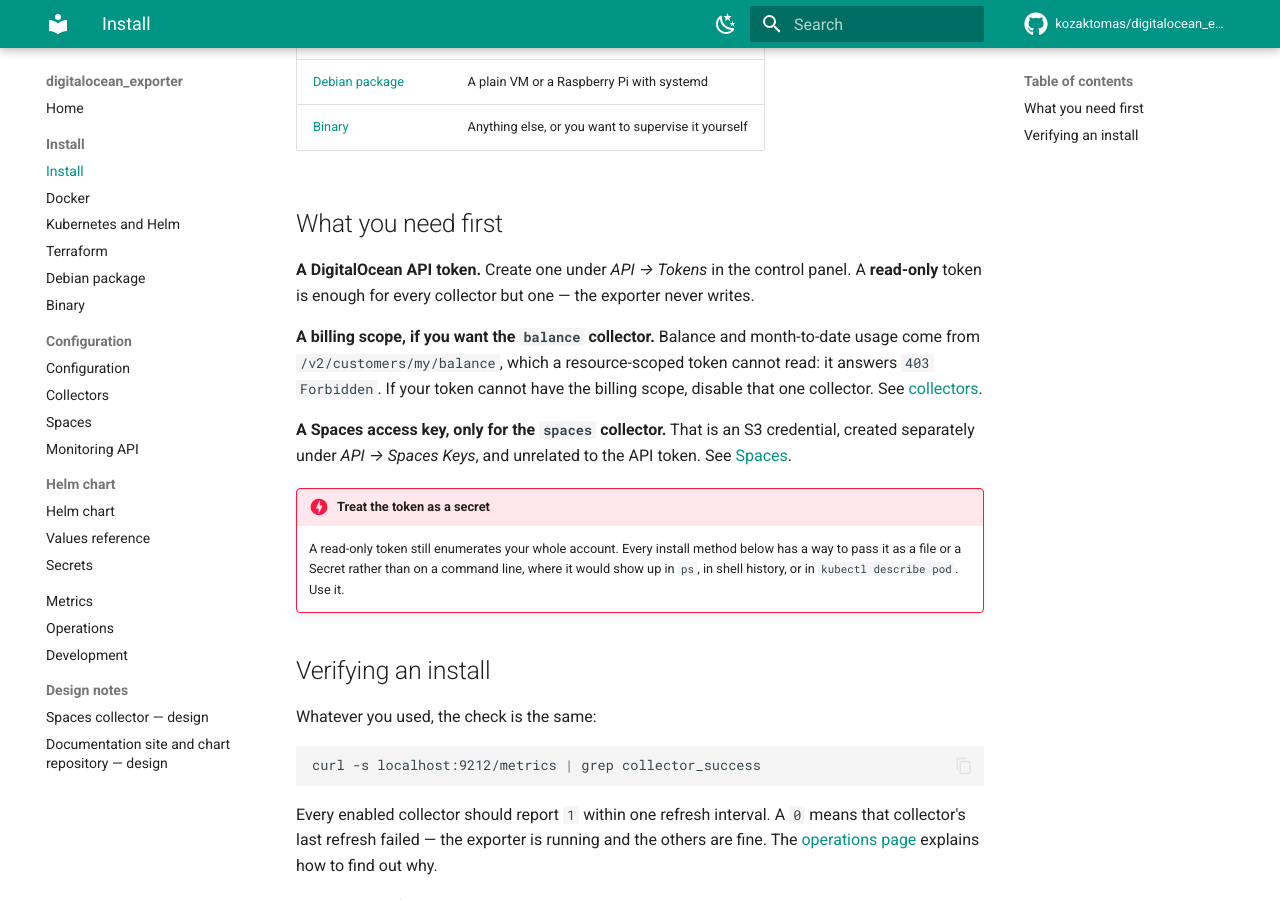
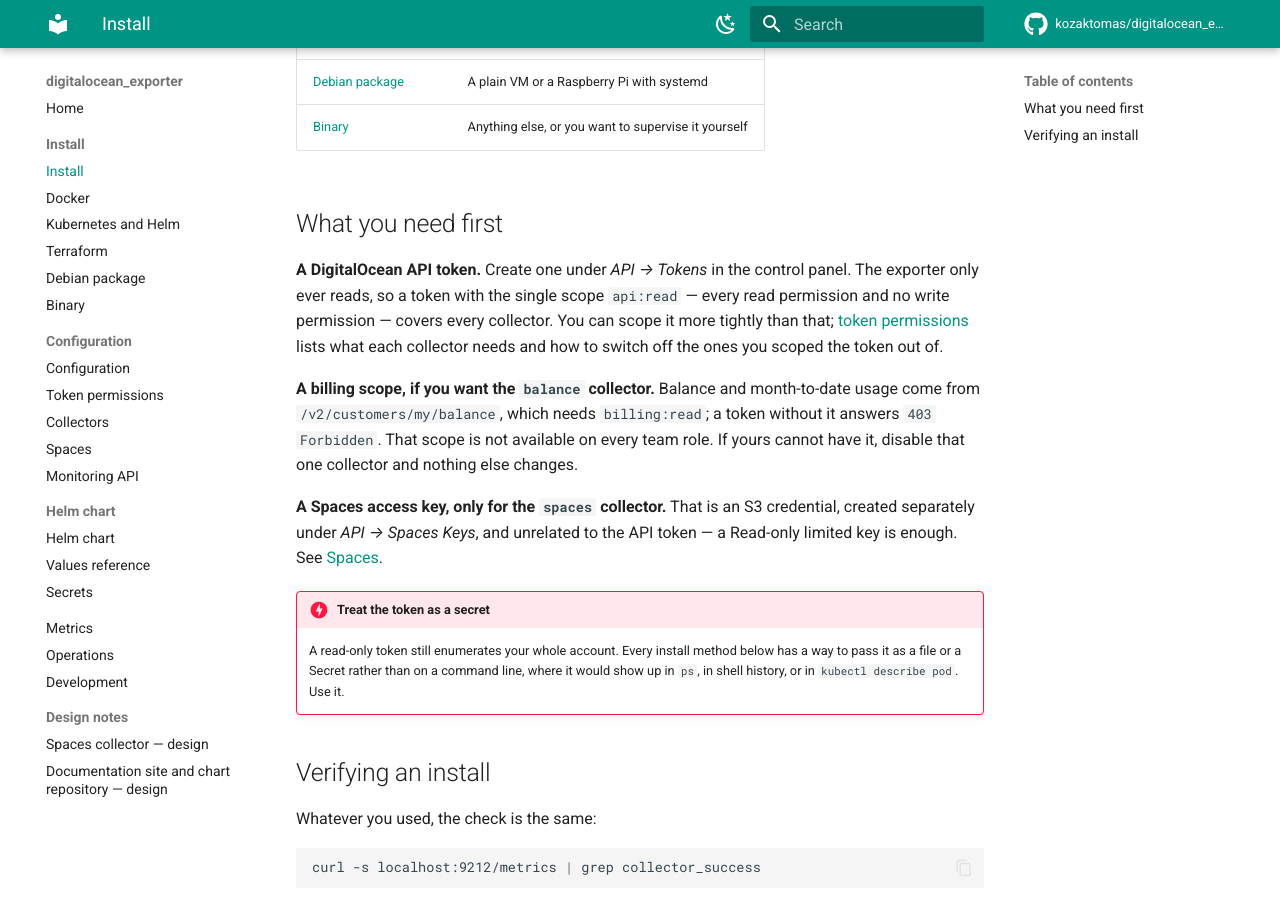
Before and after one commit to kozaktomas/digitalocean_exporter, an MkDocs documentation site: the page built from docs/install/index.md, in a window 1280 px wide and 900 px high, scrolled down 370 px. Built offline with MkDocs 1.6.1 and Material for MkDocs 9.7.7, drawn with Linux system fonts in a browser that asks for light colours; comment, search, counter and statistics services are not loaded; the version menu is left out.

Commit message:
docs: document which token scopes each collector needs
Permissions were scattered across pages as asides — "a read-only token is
enough", "balance needs billing" — and never stated as a whole. Nowhere did the
documentation say what to actually grant, or that scoping the token is a way to
scope the exporter.

New page covering both routes. The simple one is the single alias scope api:read:
every read permission, no write permission, every collector working. The minimal
one is a table mapping each collector to its scopes, taken from DigitalOcean's
scope reference.

The half that was missing entirely: a collector whose scope the token lacks does
not degrade, it fails every refresh forever and sits at collector_success 0. So a
deliberately narrowed token has to be paired with switching those collectors off,
and the page says to decide what you want to monitor first and derive the scopes
from that, rather than the other way round.

Also enabled mkdocs anchor validation, which under --strict fails the build on a
link to a heading that does not exist. Verified by pointing a link at a missing
anchor and watching the build abort.

Source: https://docs.digitalocean.com/reference/api/scopes/

Co-Authored-By: Claude Opus 5 (1M context) <noreply@anthropic.com>
Claude-Session: https://claude.ai/code/session_01D6dSPyy5rk5LzXNhdFfYjs

```diff
--- a/docs/install/index.md
+++ b/docs/install/index.md
@@ -13,17 +13,20 @@ binary, the same flags and the same `:9212` in every case.
 
 ## What you need first
 
-**A DigitalOcean API token.** Create one under *API → Tokens* in the control panel. A
-**read-only** token is enough for every collector but one — the exporter never writes.
+**A DigitalOcean API token.** Create one under *API → Tokens* in the control panel. The
+exporter only ever reads, so a token with the single scope `api:read` — every read
+permission and no write permission — covers every collector. You can scope it more tightly
+than that; [token permissions](../configuration/permissions.md) lists what each collector
+needs and how to switch off the ones you scoped the token out of.
 
 **A billing scope, if you want the `balance` collector.** Balance and month-to-date usage
-come from `/v2/customers/my/balance`, which a resource-scoped token cannot read: it answers
-`403 Forbidden`. If your token cannot have the billing scope, disable that one collector.
-See [collectors](../configuration/collectors.md#balance).
+come from `/v2/customers/my/balance`, which needs `billing:read`; a token without it answers
+`403 Forbidden`. That scope is not available on every team role. If yours cannot have it,
+disable that one collector and nothing else changes.
 
 **A Spaces access key, only for the `spaces` collector.** That is an S3 credential, created
-separately under *API → Spaces Keys*, and unrelated to the API token. See
-[Spaces](../configuration/spaces.md).
+separately under *API → Spaces Keys*, and unrelated to the API token — a Read-only limited
+key is enough. See [Spaces](../configuration/spaces.md).
 
 !!! danger "Treat the token as a secret"
 
--- a/mkdocs.yml
+++ b/mkdocs.yml
@@ -38,6 +38,14 @@ theme:
       toggle:
         icon: material/weather-sunny
         name: Switch to light mode
+
+# --strict turns these into build failures. anchors catches a link to a heading that
+# was renamed or never existed, which plain link checking misses.
+validation:
+  omitted_files: warn
+  absolute_links: warn
+  unrecognized_links: warn
+  anchors: warn
 
 plugins:
   - search
@@ -83,6 +91,7 @@ nav:
       - Binary: install/binary.md
   - Configuration:
       - configuration/index.md
+      - Token permissions: configuration/permissions.md
       - Collectors: configuration/collectors.md
       - Spaces: configuration/spaces.md
       - Monitoring API: configuration/monitoring-api.md
```
Also changed, not shown: README.md (+14 -3 lines), docs/configuration/index.md (+4 -0 lines), docs/configuration/permissions.md (added, +145 -0 lines), docs/index.md (+3 -0 lines).
